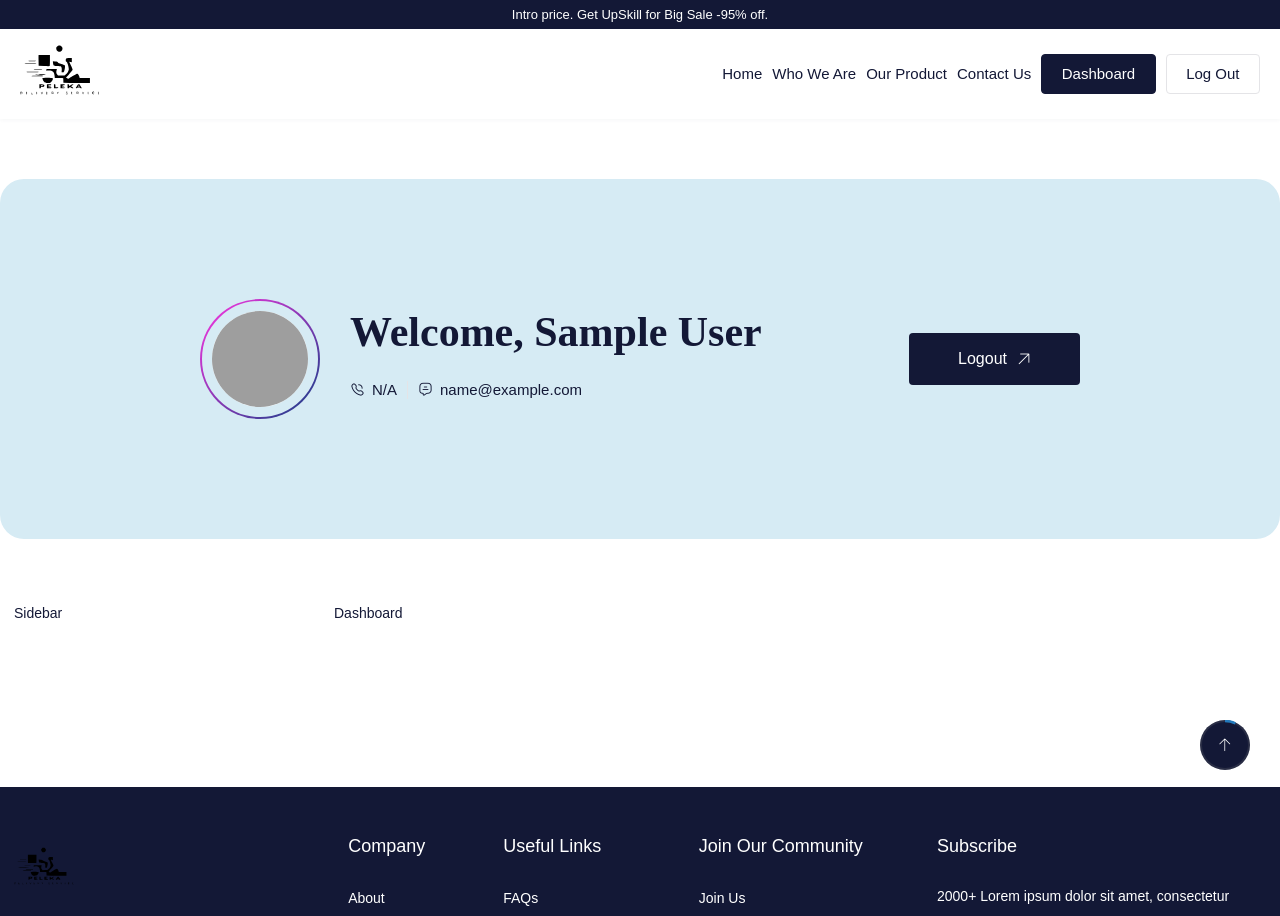
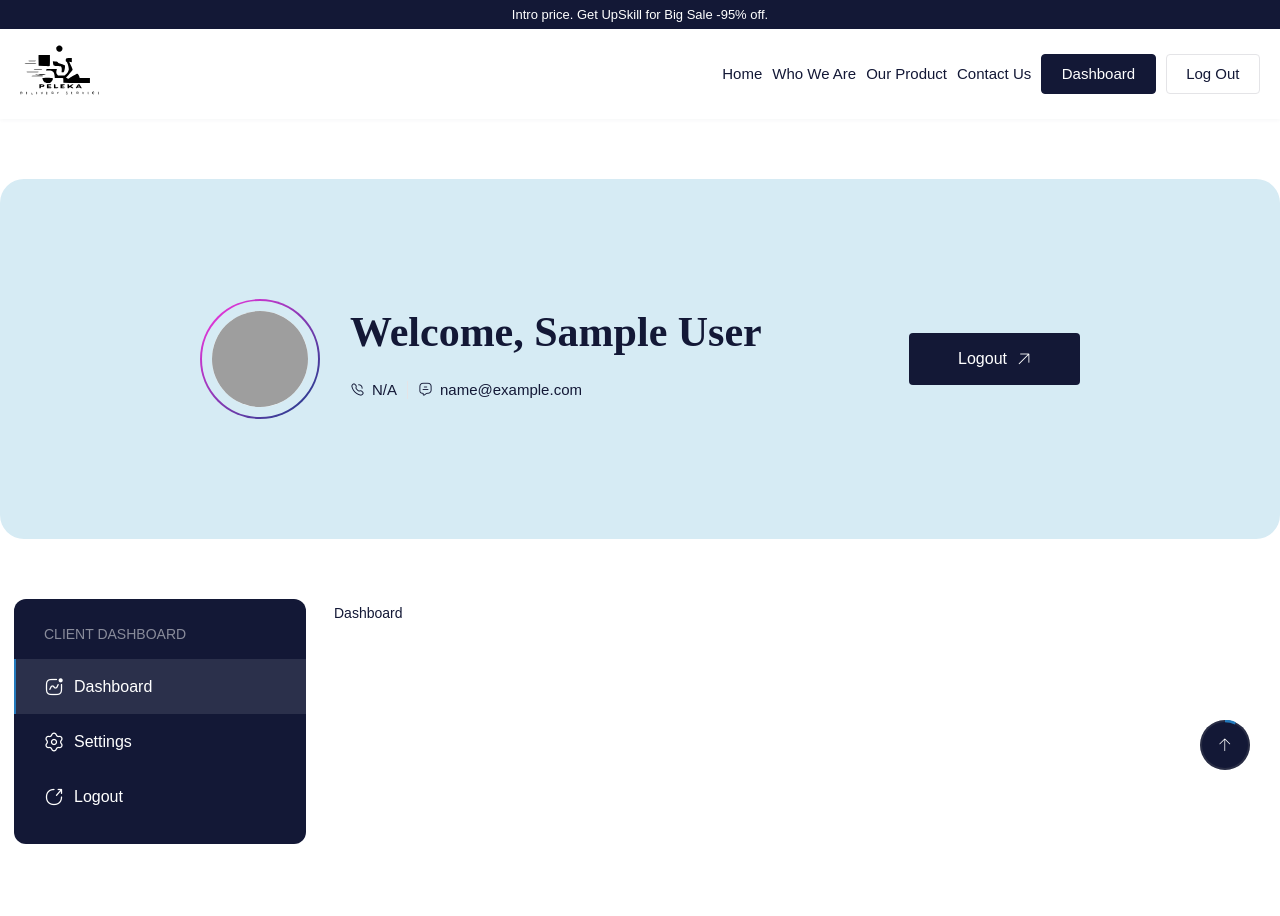
Before and after one commit to kajugadaniels/peleka-web-v2, a React (Vite) app: page /dashboard in a window 1280 px wide. Shown: the top 916 px of the page. Built offline with nearby package versions, Linux system fonts and the light colour scheme; sample sign-in values are in the browser's storage; grey boxes are pictures that could not be loaded; a web font is replaced by a local one.

Commit message:
Add functionality to toggle show class for Sidebar dropdown

```diff
--- a/src/components/Sidebar.jsx
+++ b/src/components/Sidebar.jsx
@@ -1,9 +1,73 @@
-import React from 'react'
+import React, { useEffect, useState } from 'react';
+import { useNavigate } from 'react-router-dom';
+import { toast } from 'react-toastify';
 
 const Sidebar = () => {
+    const navigate = useNavigate();
+    const [isLoggedIn, setIsLoggedIn] = useState(false);
+    const [isDropdownVisible, setIsDropdownVisible] = useState(false);
+
+    useEffect(() => {
+        const token = localStorage.getItem('token');
+        if (token) {
+            setIsLoggedIn(true);
+        } else {
+            setIsLoggedIn(false);
+        }
+    }, []);
+
+    const handleLogout = async () => {
+        const token = localStorage.getItem('token');
+
+        if (!token) {
+            toast.error('No active session found.');
+            return;
+        }
+
+        const { success, message } = await logout(token);
+
+        if (success) {
+            toast.success(message || 'Logout successful.');
+            localStorage.removeItem('token');
+            localStorage.removeItem('user');
+            navigate('/login');
+        } else {
+            toast.error(message);
+        }
+    };
+
+    const toggleDropdown = () => {
+        setIsDropdownVisible((prev) => !prev);
+    };
+
     return (
-        <div>Sidebar</div>
-    )
-}
+        <div className="dashboard_navigationbar">
+            <div
+                className={`dropbtn ${isDropdownVisible ? 'show' : ''}`}
+                onClick={toggleDropdown}
+            >
+                <i className="icon-home"></i>
+                Dashboard Navigation
+            </div>
+            <div
+                className={`instructors-dashboard ${isDropdownVisible ? 'show' : ''}`}
+            >
+                <div className="dashboard-title">CLIENT DASHBOARD</div>
+                <a className="dashboard-item active" href="/dashboard">
+                    <i className="flaticon-activity"></i>
+                    Dashboard
+                </a>
+                <a className="dashboard-item" href="#">
+                    <i className="flaticon-setting-1"></i>
+                    Settings
+                </a>
+                <a className="dashboard-item" onClick={handleLogout}>
+                    <i className="flaticon-export"></i>
+                    Logout
+                </a>
+            </div>
+        </div>
+    );
+};
 
-export default Sidebar
+export default Sidebar;
```
